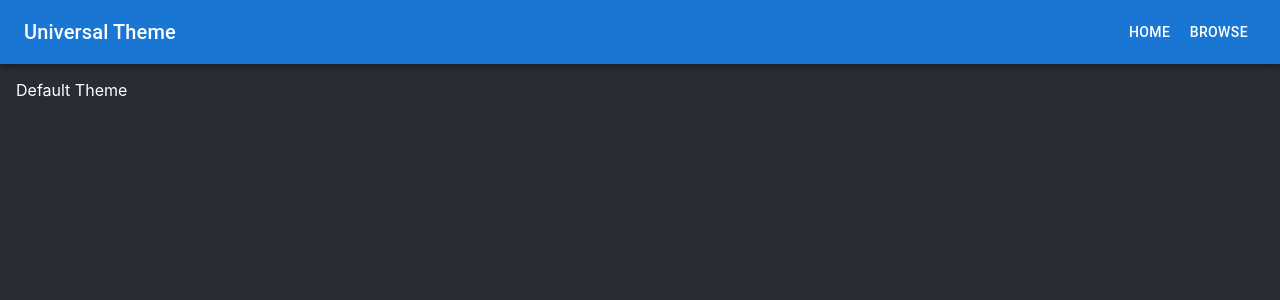
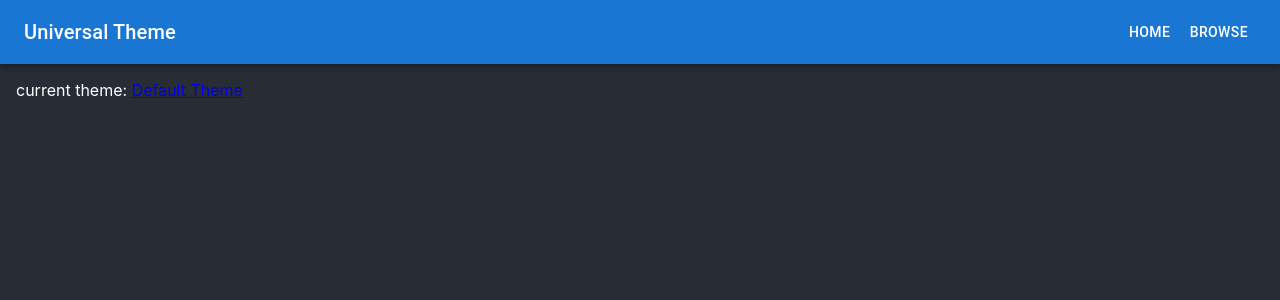
Before and after one commit to universal-theme/universal-theme-frontend, a React (Create React App) app: page /home in a window 1280 px wide. Shown: the top 300 px of the page. Built offline with nearby package versions, Linux system fonts and the light colour scheme.

Commit message:
Added a current theme link to the home page

```diff
--- a/src/main-app/home.jsx
+++ b/src/main-app/home.jsx
@@ -1,6 +1,11 @@
+import { Link } from "react-router-dom";
+
 export const Home = () => {
-    const activeTheme = "Default Theme";
+    const activeTheme = {
+        name: "Default Theme",
+        id: 0,
+    };
     return <div>
-        <span>{activeTheme}</span>
+        current theme: <Link to={`/edit/${activeTheme.id}`}>{activeTheme.name}</Link>
     </div>;
 };
```
